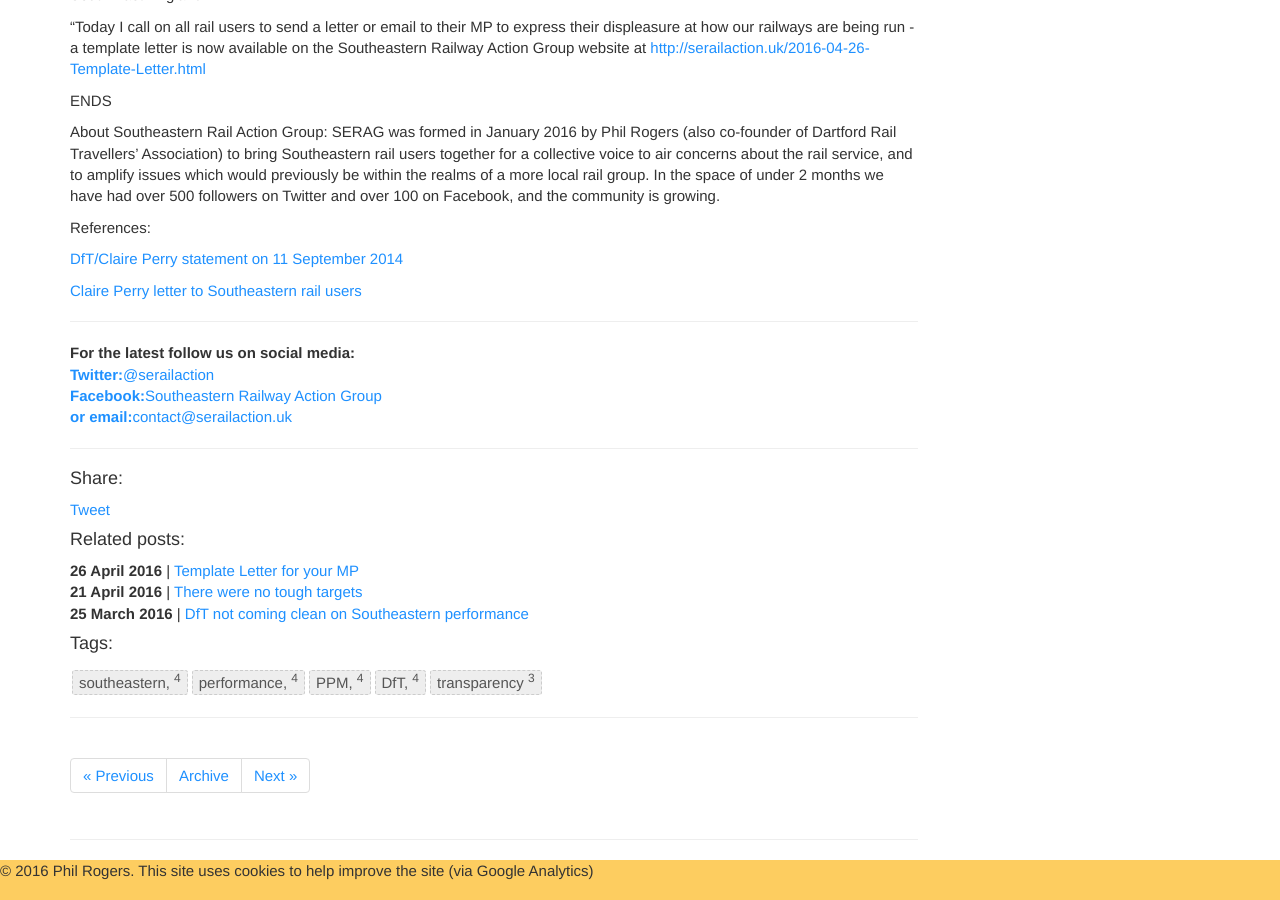
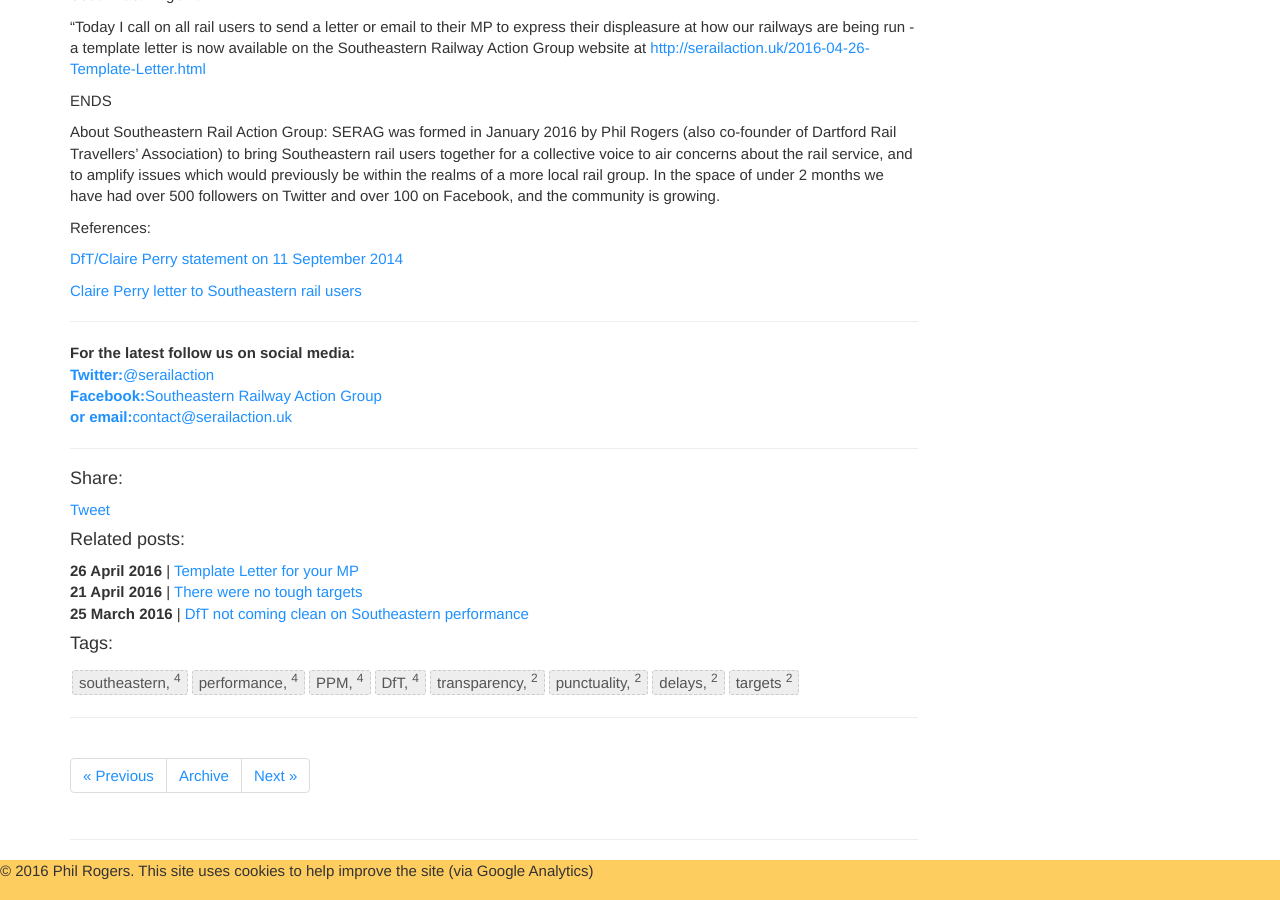
Before and after one commit to serailaction/serailaction.github.io, a Jekyll site: the page built from _posts/2016-04-26-Press-Release-Southeastern-users-let-down.md, in a window 1280 px wide and 900 px high, scrolled down 1248 px. Built offline with Jekyll 4.4.1, drawn with Linux system fonts in a browser that asks for light colours; nearby versions of some CDN libraries; comment, search, counter and statistics services are not loaded.

Commit message:
Created :_posts/2016-04-26-Press-Release-Southeastern-users-let-down.md

```diff
--- a/_posts/2016-04-26-Press-Release-Southeastern-users-let-down.md
+++ b/_posts/2016-04-26-Press-Release-Southeastern-users-let-down.md
@@ -3,7 +3,7 @@
 title: (Updated 26th April) PRESS RELEASE - Southeastern Rail Users let down by Claire Perry
 category : Press Release
 tagline:
-tags : southeastern, performance, PPM, DfT, transparency
+tags : southeastern, performance, PPM, DfT, transparency, punctuality, delays, targets
 comments: true
 summary:
 author: Phil Rogers
```
